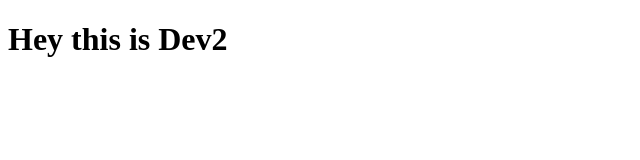
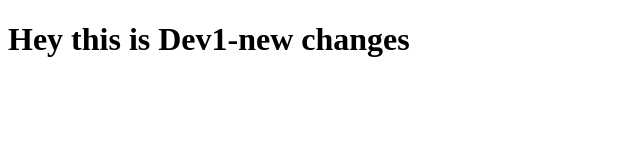
Before and after one commit to AkashGulati45/PushingOnGit, a plain HTML site: page index.html in a window 1280 px wide. Shown: the whole page, without its empty margins (0-640 px from the left). Drawn offline with Linux system fonts and the light colour scheme.

Commit message:
dev1 new changes

```diff
--- a/index.html
+++ b/index.html
@@ -6,6 +6,6 @@
     <title>Document</title>
 </head>
 <body>
-    <h1> Hey this is Dev2</h1>
+    <h1> Hey this is Dev1-new changes</h1>
 </body>
 </html>
```
